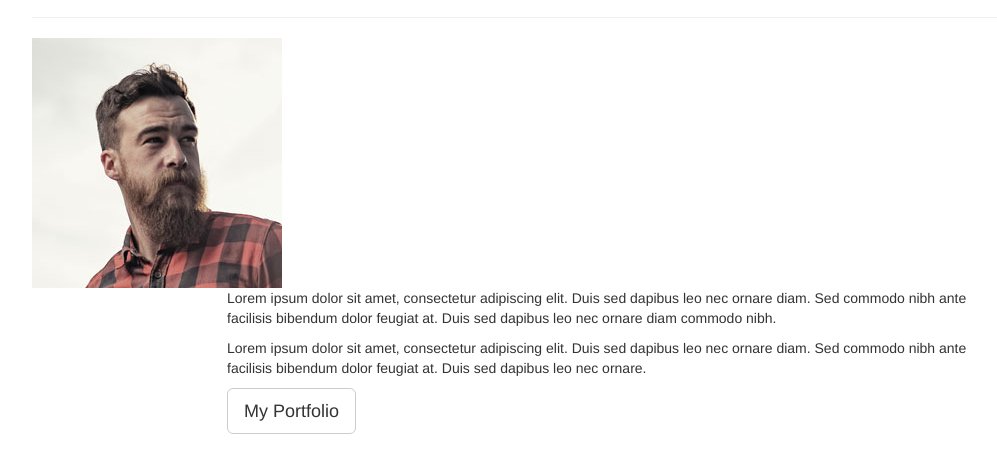
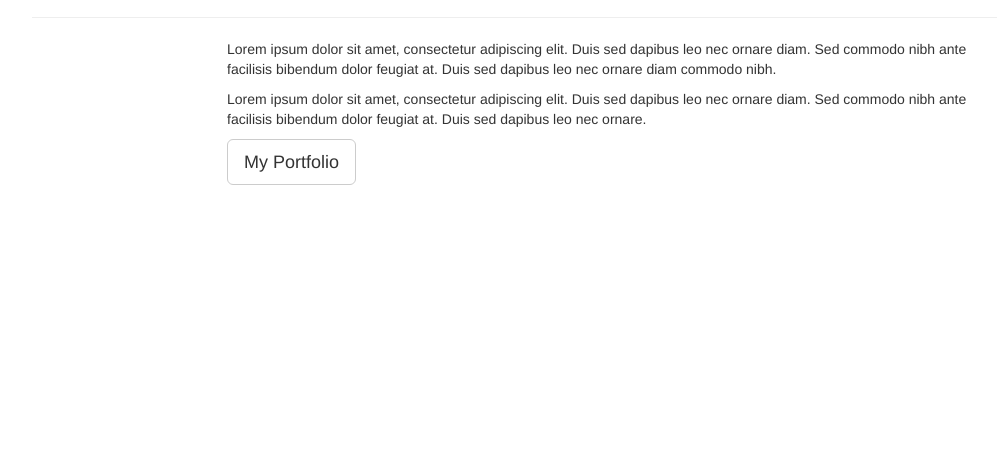
Before and after one commit to zahnbgb-abhi/zahnbgb-abhi.github.io, a plain HTML site: page index.html in a window 1280 px wide. Shown: the part 56-528 px from the top of the page, without its empty margins (38-1035 px from the left). Drawn offline with Linux system fonts and the light colour scheme.

Commit message:
changes2

```diff
--- a/index.html
+++ b/index.html
@@ -19,7 +19,7 @@
       <hr>
     </div>
     <div class="row">
-      <div class="col-md-12 text-center"><img src="img/about.jpg" class="img-responsive"></div>
+      <div class="col-md-12 text-center"></div>
       <div class="col-md-8 col-md-offset-2">
         <div class="about-text">
           <p>Lorem ipsum dolor sit amet, consectetur adipiscing elit. Duis sed dapibus leo nec ornare diam. Sed commodo nibh ante facilisis bibendum dolor feugiat at. Duis sed dapibus leo nec ornare diam commodo nibh.</p>
```
